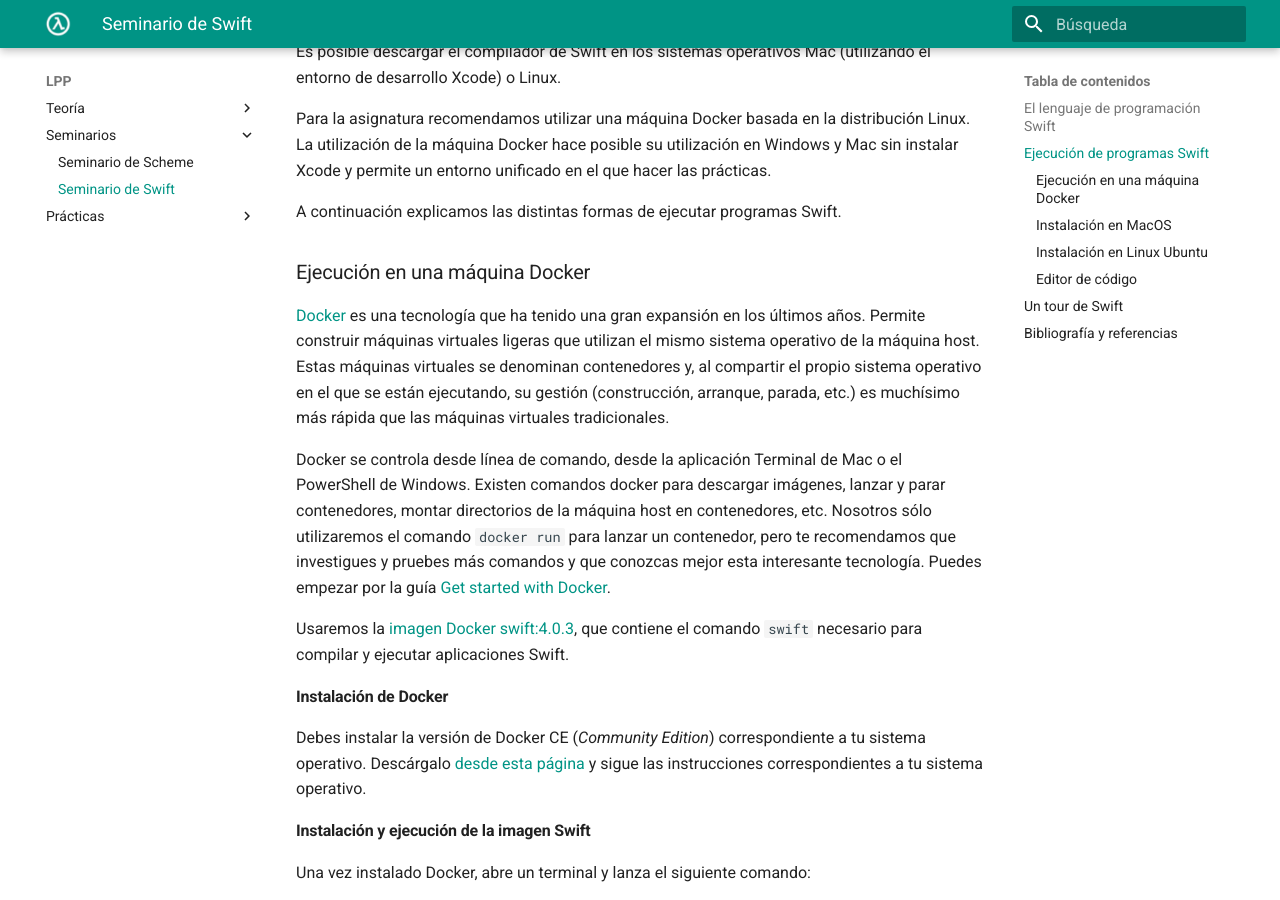
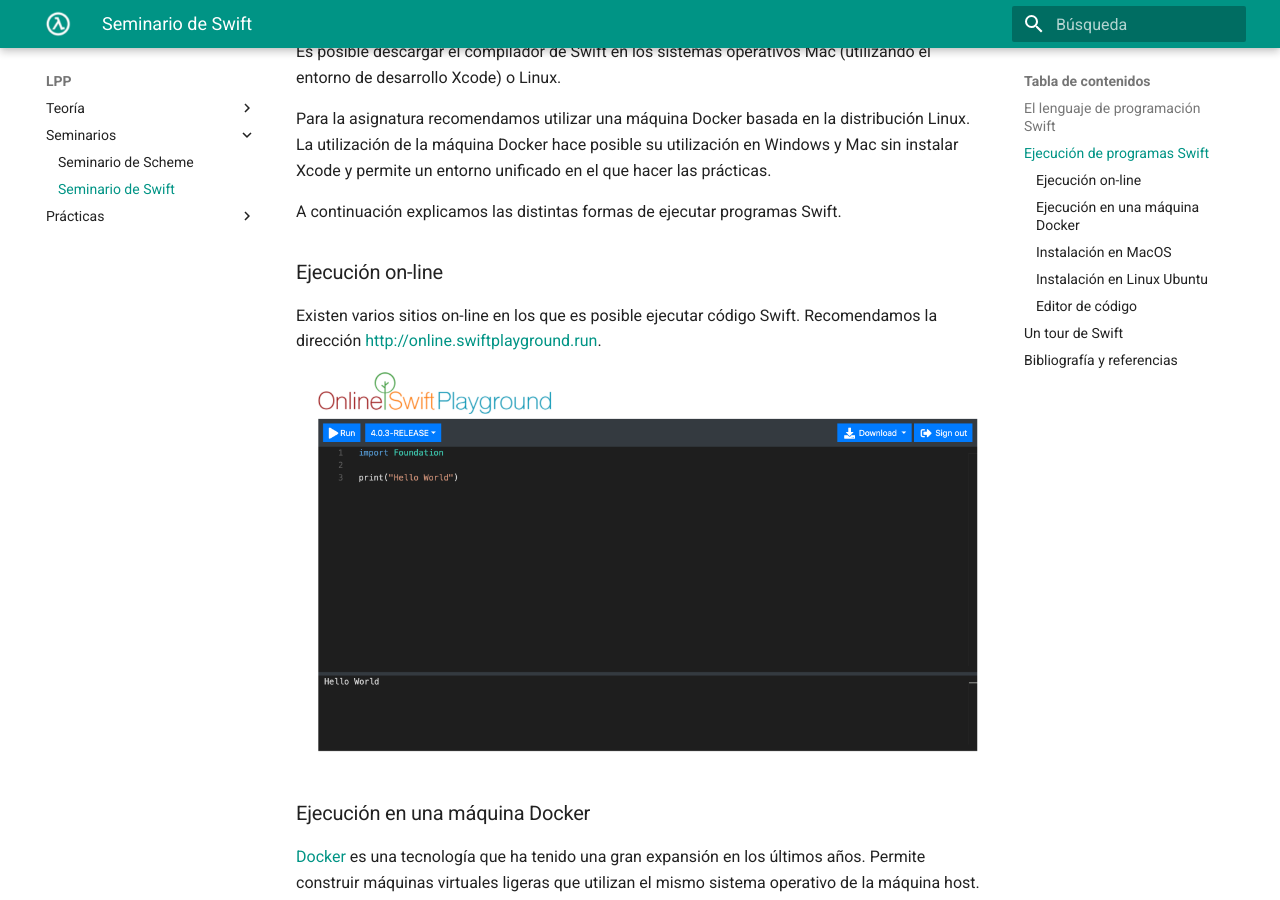
Before and after one commit to domingogallardo/apuntes-lpp, an MkDocs documentation site: the page built from docs/seminarios/seminario2-swift/seminario2-swift.md, in a window 1280 px wide and 900 px high, scrolled down 791 px. Built offline with MkDocs 1.6.1 and Material for MkDocs 9.7.7, drawn with Linux system fonts in a browser that asks for light colours.

Commit message:
Añadido sitio online al seminario de swift

```diff
--- a/docs/seminarios/seminario2-swift/seminario2-swift.md
+++ b/docs/seminarios/seminario2-swift/seminario2-swift.md
@@ -47,6 +47,14 @@ un entorno unificado en el que hacer las prácticas.
 
 A continuación explicamos las distintas formas de ejecutar programas
 Swift.
+
+### Ejecución on-line ###
+
+Existen varios sitios on-line en los que es posible ejecutar código
+Swift. Recomendamos la dirección [http://online.swiftplayground.run](http://online.swiftplayground.run).
+
+<img src="imagenes/swift-on-line.png" width="700px"/>
+
 
 ### Ejecución en una máquina Docker
 
```
